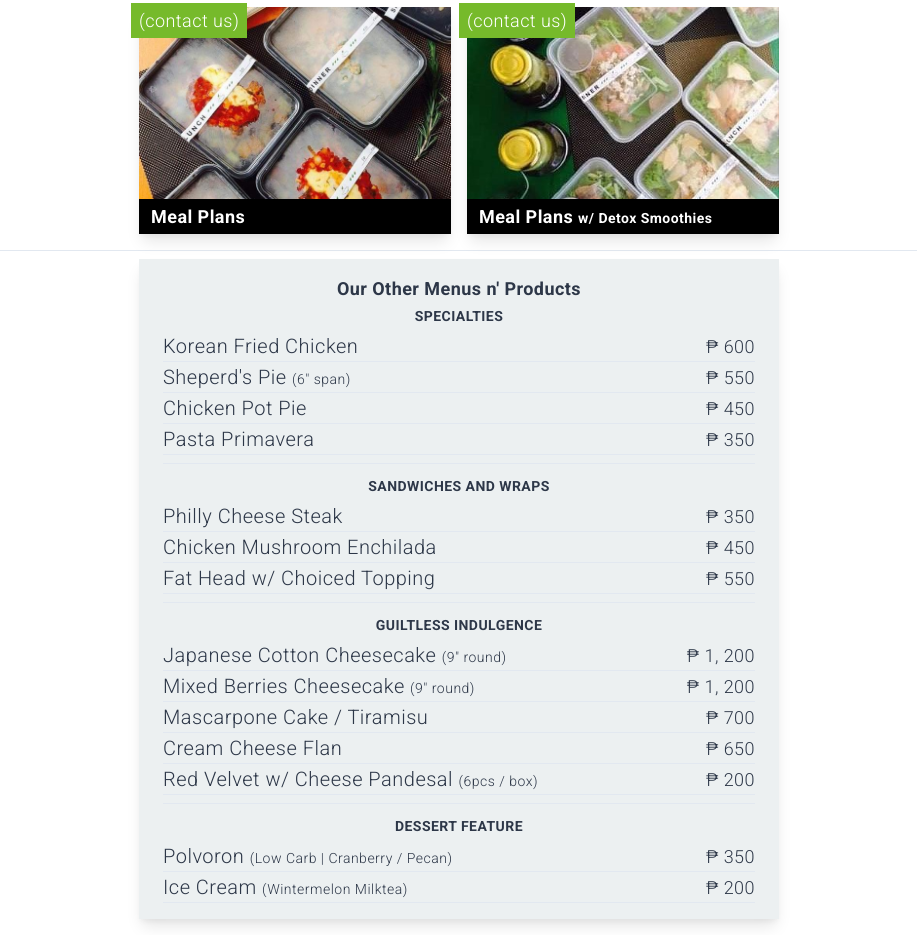
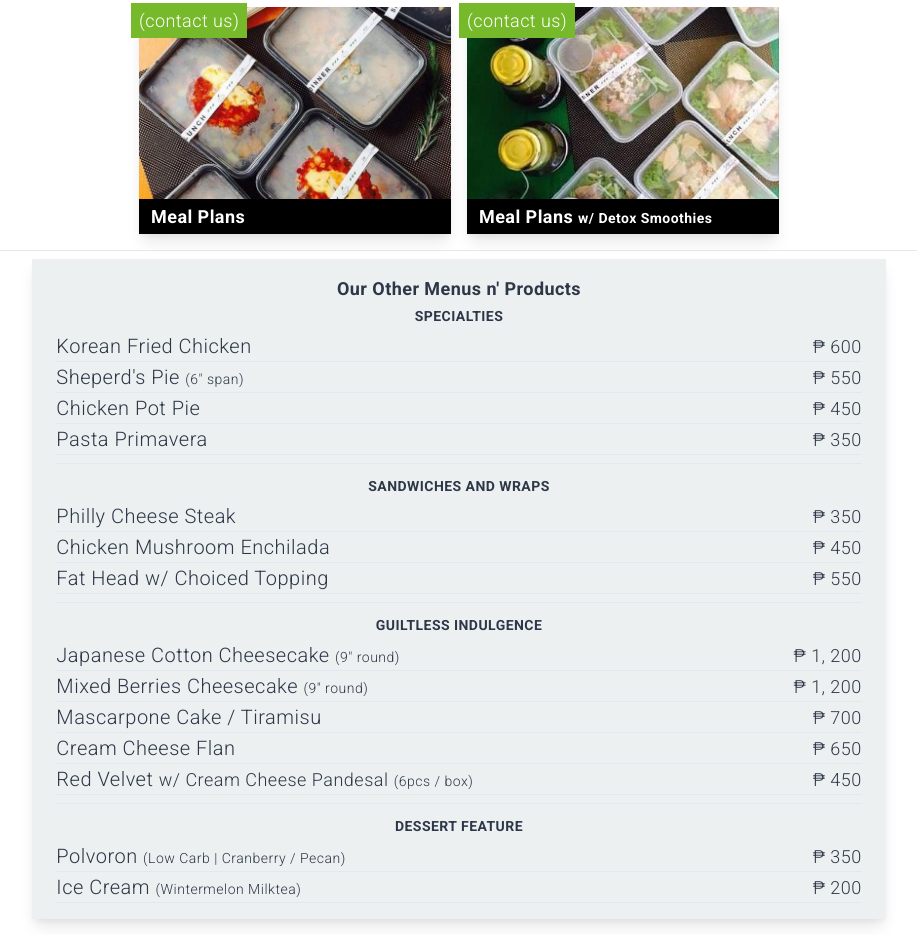
Before and after one commit to tbdsux/livelong_cafe, a website: page public/index.html in a window 1280 px wide. Shown: the part 1245-2180 px from the top of the page, without its empty margins (181-1098 px from the left). Drawn offline with Linux system fonts and the light colour scheme.

Commit message:
type err

```diff
--- a/public/index.html
+++ b/public/index.html
@@ -120,7 +120,7 @@
                             <!-- product image -->
                             <img src="./images/products/collagen-milk-tea.jpg" class="h-48 w-full object-cover">
                             <!-- product price -->
-                            <p class="absolute top-0 left-0 -mt-1 -ml-2 bg-leaf text-white font-light py-1 px-2">(contact us)</p>
+                            <p class="absolute top-0 left-0 -mt-1 -ml-2 bg-leaf text-white font-light py-1 px-2">&#8369; 170</p>
                             <!-- product name -->
                             <div class="w-full flex items-center justify-between text-white tracking-wide py-1 px-3">
                                 <h4 class="text-white text-lg">Collagen Milk Tea</h4>
@@ -173,7 +173,7 @@
                     </div>
                 </div>
                 <hr>
-                <div class="py-4 mt-2 px-6 text-center md:w-4/5 lg:w-3/5 mx-auto shadow-lg bg-clouds">
+                <div class="py-4 mt-2 px-6 text-center md:w-4/5 xl:w-3/5 mx-auto shadow-lg bg-clouds">
                     <h5 class="font-bold tracking-wide text-lg">Our Other Menus n' Products</h5>
                     <div>
                         <div>
@@ -236,8 +236,8 @@
                                     <p class="font-light tracking-wide">&#8369; 650</p>
                                 </li>
                                 <li class="flex flex-col border-b sm:flex-row items-center justify-between">
-                                    <p class="text-xl font-light tracking-wide">Red Velvet w/ Cheese Pandesal <span class="text-sm">(6pcs / box)</span></p>
-                                    <p class="font-light tracking-wide">&#8369; 200</p>
+                                    <p class="text-xl font-light tracking-wide">Red Velvet <span class="text-lg">w/ Cream Cheese Pandesal</span> <span class="text-sm">(6pcs / box)</span></p>
+                                    <p class="font-light tracking-wide">&#8369; 450</p>
                                 </li>
                             </ul>
                         </div>
```
